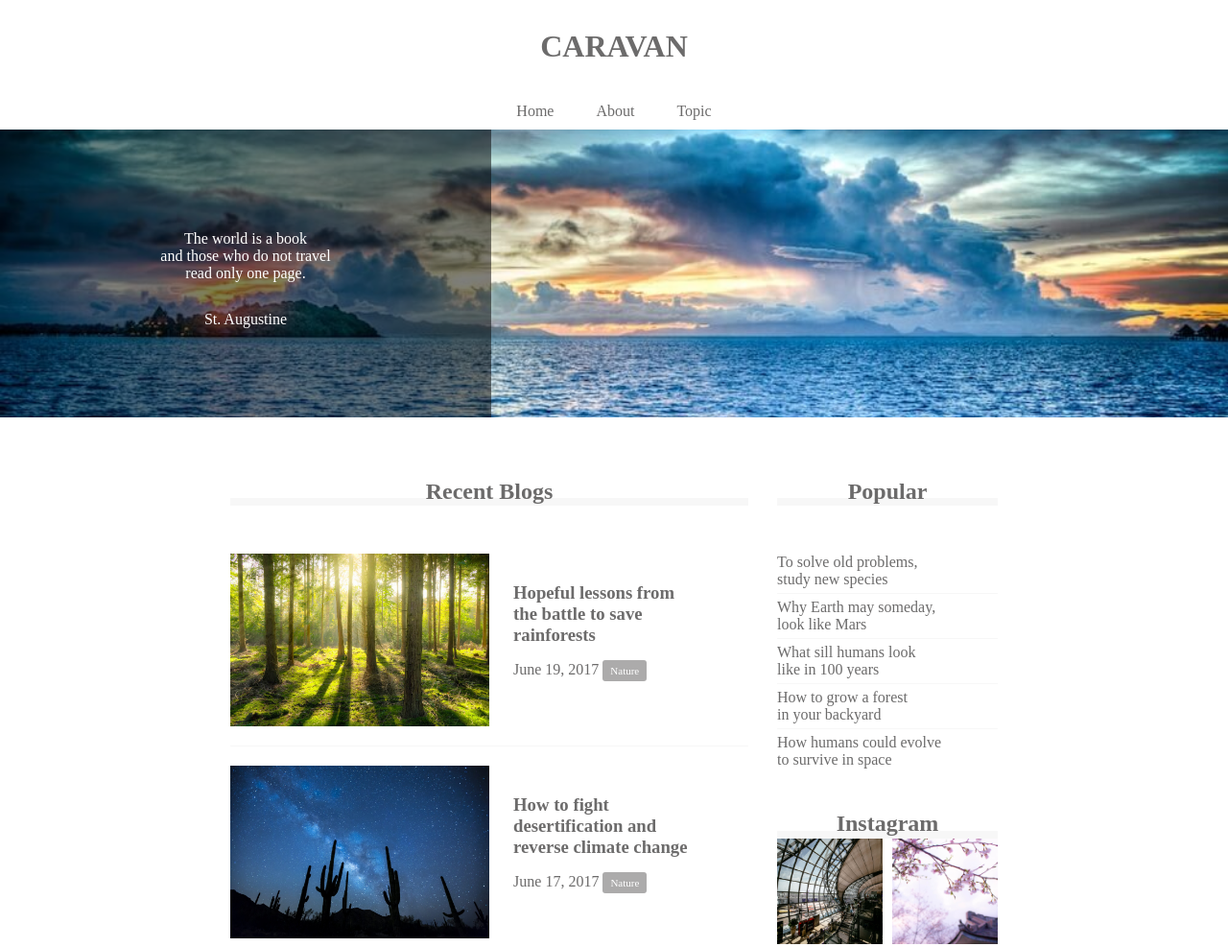
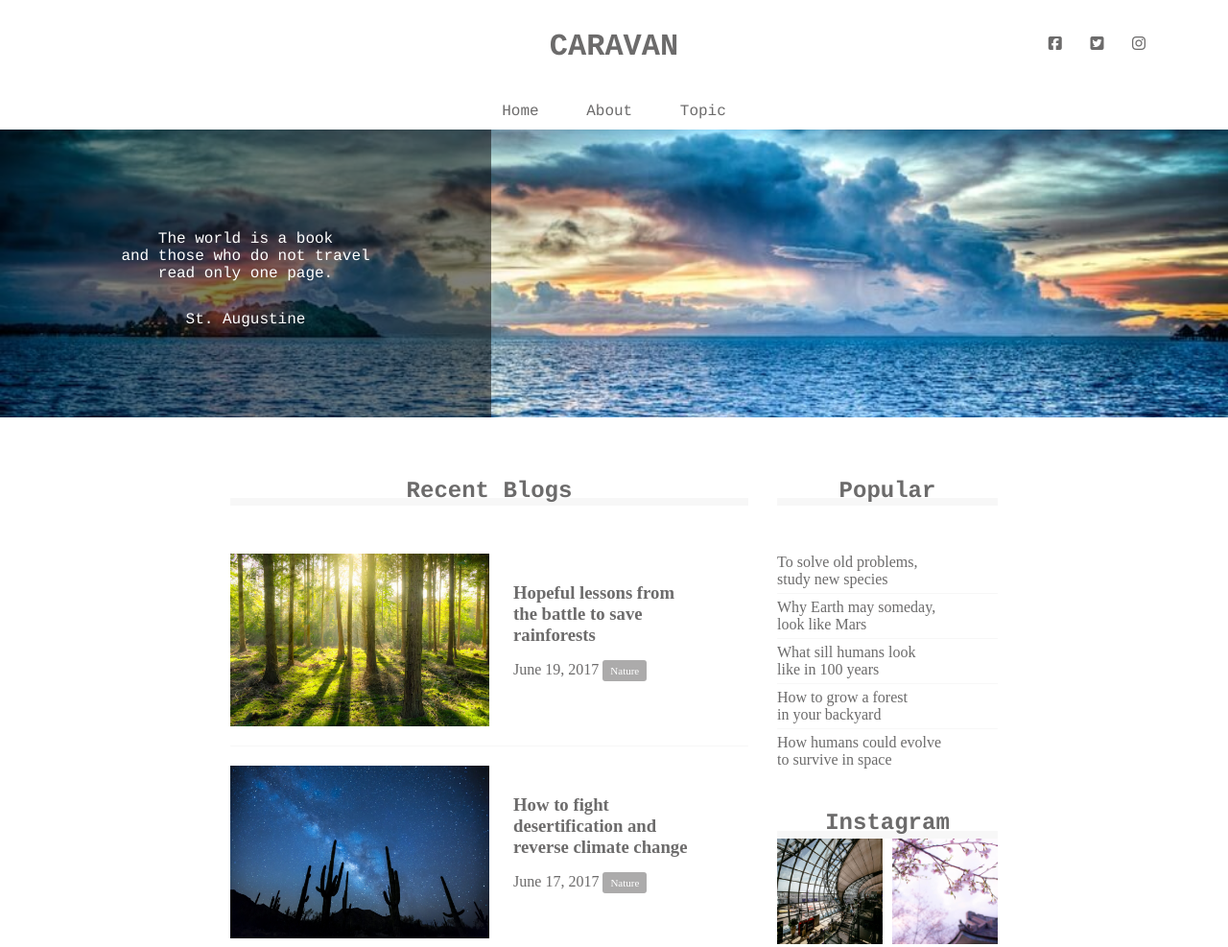
Before and after one commit to kohei-iwase/chapter2, a plain HTML site: page caravan/index.html in a window 1280 px wide. Shown: the top 987 px of the page at 96% size. Drawn offline with Linux system fonts and the light colour scheme.

Commit message:
[Start]1-9

```diff
--- a/caravan/index.html
+++ b/caravan/index.html
@@ -1,16 +1,20 @@
 <html>
 <head>
   <meta charset="UTF-8">
-  <!-- CSSファイルの読み込み -->
+  <script src="https://kit.fontawesome.com/696371b99a.js" crossorigin="anonymous"></script>
   <link rel="stylesheet" href="style.css">
   <title>CARAVAN</title>
 </head>
 <body>
-  <!-- header用のdiv -->
  <header>
  	<h1 class="headline">
  		<a href="index.html">CARAVAN</a>
  	</h1>
+  <div class="social">
+    <i class="fab fa-facebook-square"></i>
+    <i class="fab fa-twitter-square"></i>
+    <i class="fab fa-instagram"></i>
+  </div>
  </header>
  <nav>
  	<ul class="nav-list">
--- a/caravan/style.css
+++ b/caravan/style.css
@@ -13,7 +13,11 @@ a{
 	clear:both;
 
 }
+header,nav,h2,.main-visual,footer{
+	font-family:Chalkduster,"Bradley Hand",Courier,"Segoe Print",sans-serif;
+}
 header{
+	position: relative;
 	width:90%;
 	padding:15px 0;
 	margin: 15px auto;
@@ -21,6 +25,15 @@ header{
 }
 header.headline{
 	font-size: 32px;
+}
+.social{
+	position:absolute;
+	top:22px;
+	right:22px;
+}
+.social i{
+	display:inline-block;
+	margin-left:20px;
 }
 .nav-list{
 	text-align: center;
```
